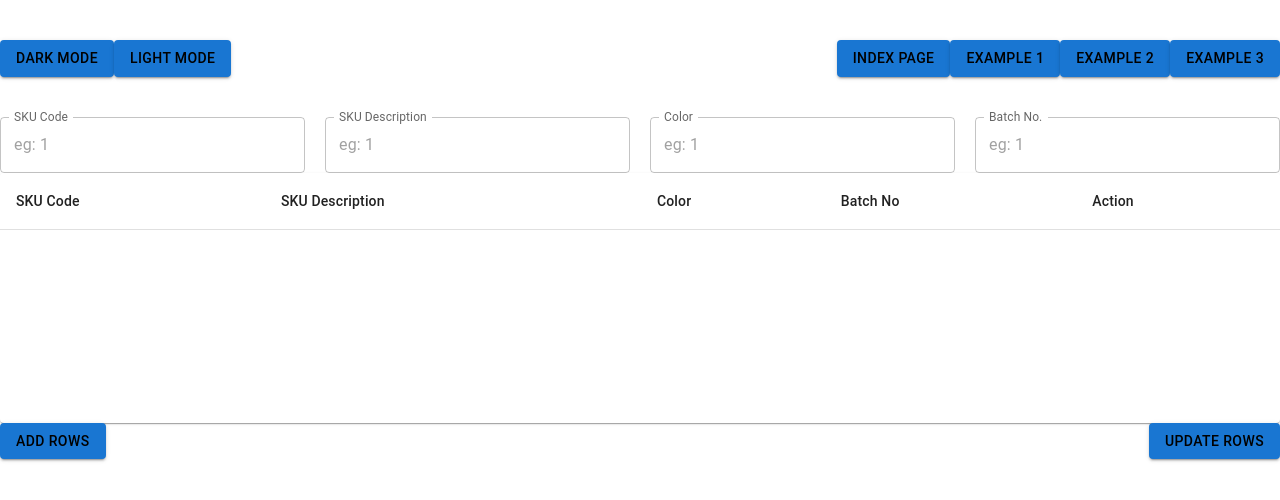
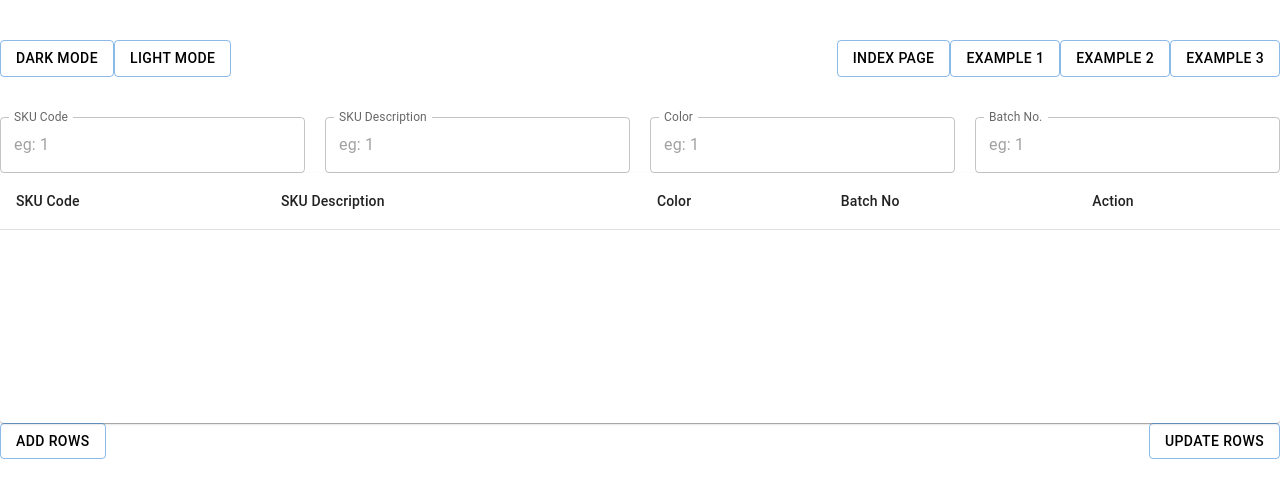
Before and after one commit to hanhan-cheam/SampleReact, a Next.js app: page /example3 in a window 1280 px wide. Shown: the top 500 px of the page. Built offline with nearby package versions, Linux system fonts and the light colour scheme.

Commit message:
update example

```diff
--- a/src/pages/_app.tsx
+++ b/src/pages/_app.tsx
@@ -1,14 +1,13 @@
-import '@/styles/globals.css'
-import type { AppProps } from 'next/app'
-import { ThemeProvider, createTheme } from '@mui/material/styles';
-import CssBaseline from '@mui/material/CssBaseline';
-import {  Box, Button } from '@mui/material';
-import {  useState } from 'react';
-import { useRouter } from 'next/router';
+import "@/styles/globals.css";
+import type { AppProps } from "next/app";
+import { ThemeProvider, createTheme } from "@mui/material/styles";
+import CssBaseline from "@mui/material/CssBaseline";
+import { Box, Button } from "@mui/material";
+import { useState } from "react";
+import { useRouter } from "next/router";
 
 export default function App({ Component, pageProps }: AppProps) {
-
-  const [mode, setMode] = useState<'light' | 'dark'>('light');
+  const [mode, setMode] = useState<"light" | "dark">("light");
 
   const router = useRouter();
 
@@ -18,65 +17,95 @@ export default function App({ Component, pageProps }: AppProps) {
     },
   });
 
-
   const changeToDarkMode = () => {
-    setMode('dark')
-  }
+    setMode("dark");
+  };
 
   const changeToLightMode = () => {
-    setMode('light')
-  }
+    setMode("light");
+  };
 
   const goFirstPage = () => {
-    router.push('/');
-  }
+    router.push("/");
+  };
 
   const goExample1Page = () => {
-    router.push('/example1');
-  }
+    router.push("/example1");
+  };
 
   const goExample2Page = () => {
-    router.push('/example2');
-  }
+    router.push("/example2");
+  };
 
   const goExample3Page = () => {
-    router.push('/example3');
-  }
+    router.push("/example3");
+  };
 
-
-
-  return <ThemeProvider theme={theme}>
+  return (
+    <ThemeProvider theme={theme}>
       <CssBaseline />
 
-
-    <div className='flex justify-between bg-lime-100'>
+      <div className="flex justify-between bg-lime-100">
         <Box
           sx={{
-          display: 'flex',
-          flexDirection: 'row',
-          gap: '1.25rem',
-          paddingBottom:  '2.5rem',
-          paddingTop:  '2.5rem',
-          justifyContent: 'space-between'
-        }}>
+            display: "flex",
+            flexDirection: "row",
+            gap: "1.25rem",
+            paddingBottom: "2.5rem",
+            paddingTop: "2.5rem",
+            justifyContent: "space-between",
+          }}
+        >
           <Box>
-            <Button variant="contained" onClick={changeToDarkMode} sx={{ color: mode === 'light' ? 'black' : 'white'}}>
+            <Button
+              variant="outlined"
+              onClick={changeToDarkMode}
+              sx={{ color: mode === "light" ? "black" : "white" }}
+            >
               Dark Mode
             </Button>
-            <Button variant="contained" onClick={changeToLightMode} sx={{ color: mode === 'light' ? 'black' : 'white'}}>
+            <Button
+              variant="outlined"
+              onClick={changeToLightMode}
+              sx={{ color: mode === "light" ? "black" : "white" }}
+            >
               Light Mode
             </Button>
           </Box>
 
           <Box>
-            <Button variant="contained" onClick={goFirstPage} sx={{ color: mode === 'light' ? 'black' : 'white'}}>Index Page</Button>
-            <Button variant="contained" onClick={goExample1Page} sx={{ color: mode === 'light' ? 'black' : 'white'}}>Example 1</Button>
-            <Button variant="contained" onClick={goExample2Page} sx={{ color: mode === 'light' ? 'black' : 'white'}}>Example 2</Button>
-            <Button variant="contained" onClick={goExample3Page} sx={{ color: mode === 'light' ? 'black' : 'white'}}>Example 3</Button>
+            <Button
+              variant="outlined"
+              onClick={goFirstPage}
+              sx={{ color: mode === "light" ? "black" : "white" }}
+            >
+              Index Page
+            </Button>
+            <Button
+              variant="outlined"
+              onClick={goExample1Page}
+              sx={{ color: mode === "light" ? "black" : "white" }}
+            >
+              Example 1
+            </Button>
+            <Button
+              variant="outlined"
+              onClick={goExample2Page}
+              sx={{ color: mode === "light" ? "black" : "white" }}
+            >
+              Example 2
+            </Button>
+            <Button
+              variant="outlined"
+              onClick={goExample3Page}
+              sx={{ color: mode === "light" ? "black" : "white" }}
+            >
+              Example 3
+            </Button>
           </Box>
         </Box>
       </div>
-    <Component  {...pageProps} />
+      <Component {...pageProps} />
     </ThemeProvider>
-
+  );
 }
--- a/src/pages/example3/index.tsx
+++ b/src/pages/example3/index.tsx
@@ -1,11 +1,20 @@
-import { SpecialBox, TBoxDetail, TSpecialBox } from "@/components/common/SpecialBox/SpecialBox"
-import {  SpecialBoxDetailInput, SpecialBoxV2, TSmallBoxDetail, TSpecialBoxProps } from "@/components/common/SpecialBox/SpecialBoxV2"
-import { ChangeEvent, useState } from "react"
-import { InputFieldsMapper, TFields } from "./components/inputFieldsMapper"
+import {
+  SpecialBox,
+  TBoxDetail,
+  TSpecialBox,
+} from "@/components/common/SpecialBox/SpecialBox";
+import {
+  SpecialBoxDetailInput,
+  SpecialBoxV2,
+  TSmallBoxDetail,
+  TSpecialBoxProps,
+} from "@/components/common/SpecialBox/SpecialBoxV2";
+import { ChangeEvent, useState } from "react";
+import { InputFieldsMapper, TFields } from "./components/inputFieldsMapper";
 
-import InventoryIcon from '@mui/icons-material/Inventory'
-import ListAltIcon from '@mui/icons-material/ListAlt'
-import ViewModuleIcon from '@mui/icons-material/ViewModule'
+import InventoryIcon from "@mui/icons-material/Inventory";
+import ListAltIcon from "@mui/icons-material/ListAlt";
+import ViewModuleIcon from "@mui/icons-material/ViewModule";
 import {
   Box,
   Button,
@@ -18,171 +27,151 @@ import {
   TableRow,
   Typography,
   useTheme,
-} from '@mui/material'
+} from "@mui/material";
 
 export type TTableData = {
-   id: number
-   skuCode: string
-   skuDescription: string
-   color: string
-   batchNo: string
-}
+  id: number;
+  skuCode: string;
+  skuDescription: string;
+  color: string;
+  batchNo: string;
+};
 
 const defaultFields: TFields[] = [
   {
-        label: 'SKU Code',
-        name: 'skuCode',
-        value: ''
+    label: "SKU Code",
+    name: "skuCode",
+    value: "",
   },
   {
-        label: 'SKU Description',
-        name: 'skuDescription',
-        value: ''
+    label: "SKU Description",
+    name: "skuDescription",
+    value: "",
   },
   {
-        label: 'Color',
-        name: 'color',
-        value: ''
+    label: "Color",
+    name: "color",
+    value: "",
   },
   {
-        label: 'Batch No.',
-        name: 'batchNo',
-        value: ''
-    }
-
-]
-
+    label: "Batch No.",
+    name: "batchNo",
+    value: "",
+  },
+];
 
 const Example3 = () => {
+  const [inputFields, setInputFields] = useState<TFields[]>(defaultFields);
 
-    const [inputFields, setInputFields] = useState<TFields[]>(defaultFields)
+  const [targetRowId, setTargetRowId] = useState<number>(0);
 
-    const [targetRowId, setTargetRowId] = useState<number>(0)
+  const [tableData, setTableData] = useState<TTableData[]>([]);
 
-    const [tableData, setTableData] = useState<TTableData[]>([])
-
-    const isDarkTheme = useTheme().palette.mode === 'dark'
+  const isDarkTheme = useTheme().palette.mode === "dark";
 
   const handleAddRow = () => {
-
     const newId = tableData.map((x) => x.id);
-        const currentMax = tableData.length > 0 ? (Math.max(...newId) + 1) : 1
-        const value = inputFields.map(x => x.value)
+    const currentMax = tableData.length > 0 ? Math.max(...newId) + 1 : 1;
+    const value = inputFields.map((x) => x.value);
 
     const payload = {
       id: currentMax,
       skuCode: value[0],
       skuDescription: value[1],
       color: value[2],
-            batchNo: value[3]
-
-        }
-        setTableData((prev)=> [
-            ...prev,
-            payload
-          ])
+      batchNo: value[3],
+    };
+    setTableData((prev) => [...prev, payload]);
 
     const clearsFieldsValue = inputFields.map((x) => {
-
       return {
         ...x,
-                value: ''
-              }
+        value: "",
+      };
+    });
 
-          })
-
-          setInputFields(clearsFieldsValue)
-
-    }
+    setInputFields(clearsFieldsValue);
+  };
 
   const handleEditRow = (id: number) => {
+    const targetRow = tableData.find((x) => x.id === id);
 
-        const targetRow =  tableData.find(x => x.id === id)
+    if (targetRow) {
+      const updatedFields = inputFields.map((x) => {
+        return {
+          ...x,
+          value: targetRow[x.name as keyof TTableData] as string,
+        };
+      });
 
-        if(targetRow){
+      setInputFields(updatedFields);
+      setTargetRowId(targetRow.id);
+    }
+  };
+
+  const handleUpdateRow = () => {
+    const targetRow = tableData
+      .filter((x) => x.id === targetRowId)
+      .map((y) => {
+        return {
+          ...y,
+          skuCode: inputFields.find((x) => x.name === "skuCode")
+            ?.value as string,
+          skuDescription: inputFields.find((x) => x.name === "skuDescription")
+            ?.value as string,
+          color: inputFields.find((x) => x.name === "color")?.value as string,
+          batchNo: inputFields.find((x) => x.name === "batchNo")
+            ?.value as string,
+        };
+      });
+    const nonTargetRow = tableData.filter((x) => x.id !== targetRowId);
+
+    const newRows = targetRow.concat(nonTargetRow);
+
+    setTableData(newRows);
+
+    const clearsFieldsValue = inputFields.map((x) => {
+      return {
+        ...x,
+        value: "",
+      };
+    });
+
+    setInputFields(clearsFieldsValue);
+
+    alert("UPDATE SUCCESS");
+  };
+
+  const handleTextFieldChange = (
+    event: React.ChangeEvent<HTMLInputElement>,
+    name: string
+  ) => {
+    const value = event.target.value;
 
     const updatedFields = inputFields.map((x) => {
-
+      if (x.name === name) {
         return {
           ...x,
-                  value: targetRow[x.name as keyof TTableData] as string
+          value,
+        };
+      } else {
+        return x;
       }
+    });
 
-            })
-
-            setInputFields(updatedFields)
-            setTargetRowId(targetRow.id)
-
-        }
-
-
-
-
-    }
-
-    const handleUpdateRow = () => {
-
-        const targetRow = tableData.filter(x => x.id === targetRowId).map(y => {
-            return {
-                ...y,
-                skuCode: inputFields.find(x => x.name === "skuCode")?.value as string,
-                skuDescription:inputFields.find(x => x.name === "skuDescription")?.value as string,
-                color:inputFields.find(x => x.name === "color")?.value as string,
-                batchNo:inputFields.find(x => x.name === "batchNo")?.value as string
-            }
-        })
-        const nonTargetRow = tableData.filter(x => x.id !== targetRowId)
-
-        const newRows = targetRow.concat(nonTargetRow)
-
-        setTableData(newRows)
-
-        const clearsFieldsValue = inputFields.map((x) => {
-
-            return {
-              ...x,
-              value: ''
-            }
-
-        })
-
-        setInputFields(clearsFieldsValue)
-
-        alert("UPDATE SUCCESS")
-
-    }
-
-    const handleTextFieldChange = (event: React.ChangeEvent<HTMLInputElement>, name: string) => {
-        const value = event.target.value
-
-        const updatedFields = inputFields.map((x) => {
-            if(x.name === name){
-              return {
-                ...x,
-                value
-              }
-            }else{
-              return x
-            }
-          })
-
-          setInputFields(updatedFields)
-
-
-
-    }
-
+    setInputFields(updatedFields);
+  };
 
   return (
     <Box>
-            <Box sx={{
-                display: 'flex',
-                flexDirection: 'row',
-                gap: '20px'
-            }}>
-                {inputFields.map((x,) => {
-
-
+      <Box
+        sx={{
+          display: "flex",
+          flexDirection: "row",
+          gap: "20px",
+        }}
+      >
+        {inputFields.map((x) => {
           return (
             <>
               <InputFieldsMapper
@@ -192,21 +181,18 @@ const Example3 = () => {
                 value={x.value}
               />
             </>
-                       )
+          );
         })}
       </Box>
-
-
 
       <TableContainer
         component={Paper}
         sx={{
-                position: 'relative',
+          position: "relative",
           minHeight: 250,
           maxHeight: 480,
         }}
       >
-
         <Table stickyHeader>
           <TableHead>
             <TableRow>
@@ -220,42 +206,54 @@ const Example3 = () => {
 
           <TableBody>
             {tableData.map((row, index) => {
-
-
               return (
-
                 <TableRow key={index}>
                   <TableCell>{row.skuCode}</TableCell>
                   <TableCell>{row.skuDescription}</TableCell>
                   <TableCell>{row.color}</TableCell>
                   <TableCell>{row.batchNo}</TableCell>
                   <TableCell>
-                                    <Button onClick={() => {
-                                        handleEditRow(row.id)
-                                    }} variant="contained" sx={{  color: isDarkTheme ? 'white' : 'black'}}>EDIT ROWS</Button>
-
-
+                    <Button
+                      onClick={() => {
+                        handleEditRow(row.id);
+                      }}
+                      variant="contained"
+                      sx={{ color: isDarkTheme ? "white" : "black" }}
+                    >
+                      EDIT ROWS
+                    </Button>
                   </TableCell>
-
                 </TableRow>
-
-                    )
+              );
             })}
           </TableBody>
-
         </Table>
       </TableContainer>
 
-            <Box sx={{
-                display: 'flex',
-                justifyContent: 'space-between'
-            }}>
-            <Button onClick={handleAddRow} variant="contained" sx={{  color: isDarkTheme ? 'white' : 'black'}}>ADD ROWS</Button>
-            <Button onClick={handleUpdateRow} disabled={false} variant="contained" sx={{  color: isDarkTheme ? 'white' : 'black'}}>UPDATE ROWS</Button>
+      <Box
+        sx={{
+          display: "flex",
+          justifyContent: "space-between",
+        }}
+      >
+        <Button
+          onClick={handleAddRow}
+          variant="outlined"
+          sx={{ color: isDarkTheme ? "white" : "black" }}
+        >
+          ADD ROWS
+        </Button>
+        <Button
+          onClick={handleUpdateRow}
+          disabled={false}
+          variant="outlined"
+          sx={{ color: isDarkTheme ? "white" : "black" }}
+        >
+          UPDATE ROWS
+        </Button>
       </Box>
     </Box>
-    )
+  );
+};
 
-}
-
-export default Example3
+export default Example3;
```
Also changed, not shown: package.json (+17 -17 lines), src/components/common/SpecialBox/SpecialBox.tsx (+41 -35 lines), src/pages/example1/index.tsx (+43 -45 lines), src/pages/example2/index.tsx (+45 -32 lines), 1 other file (tests, documents, lock files or other folders). Lines whose indentation alone changed are shown as unchanged.
